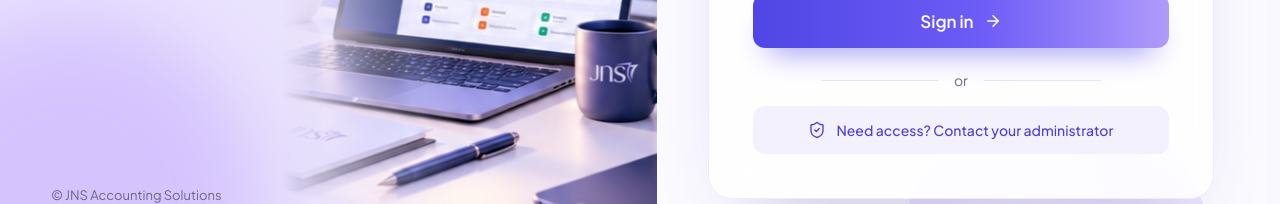
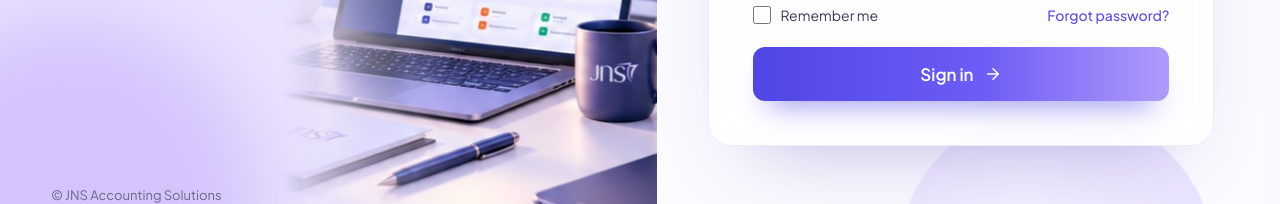
Before and after one commit to digitalvetri/AuditOS, a React (Vite) app in the folder frontend/: page /login in a window 1280 px wide. Shown: the part 544-748 px from the top of the page. Built offline with nearby package versions, Linux system fonts and the light colour scheme; no server answers.

Commit message:
Login: drop the or-divider and access bar
Co-Authored-By: Claude Opus 5.5 <noreply@anthropic.com>

```diff
--- a/frontend/src/pages/Login.tsx
+++ b/frontend/src/pages/Login.tsx
@@ -170,12 +170,6 @@ export function LoginPage() {
             </button>
           </form>
 
-          <div className="lg-or" aria-hidden><span>or</span></div>
-
-          <p className="lg-access">
-            <ShieldCheck size={18} strokeWidth={1.8} aria-hidden />
-            Need access? Contact your administrator
-          </p>
         </div>
 
         <nav className="lg-legal" aria-label="Legal">
--- a/frontend/src/pages/login/login.css
+++ b/frontend/src/pages/login/login.css
@@ -264,24 +264,6 @@
 .lg-submit:disabled { opacity: 0.65; cursor: not-allowed; }
 .lg-submit:focus-visible, .lg-link:focus-visible, .lg-eye:focus-visible { outline: 3px solid rgb(124 92 246 / 0.45); outline-offset: 2px; }
 
-.lg-or { display: flex; align-items: center; gap: 16px; margin: 22px auto 16px; max-width: 280px; font-size: 14px; color: #6b6884; }
-.lg-or::before, .lg-or::after { content: ''; flex: 1; height: 1px; background: var(--line); }
-
-.lg-access {
-  display: flex;
-  align-items: center;
-  justify-content: center;
-  gap: 10px;
-  min-height: 48px;
-  padding: 10px 14px;
-  border-radius: 12px;
-  background: #f4f1ff;
-  font-size: 14px;
-  font-weight: 500;
-  color: #4b3fd6;
-  text-align: center;
-}
-
 .lg-legal { position: absolute; right: 28px; bottom: 20px; display: flex; gap: 14px; font-size: 13px; color: #8a86a3; }
 .lg-legal a:hover { color: var(--ink); }
 
```
